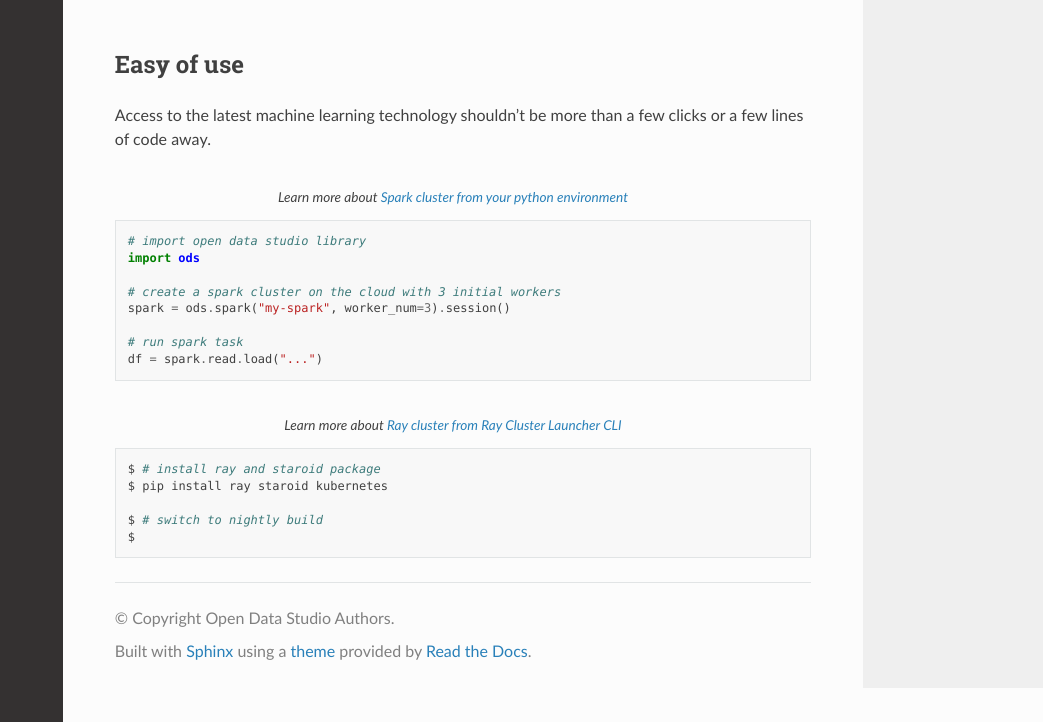
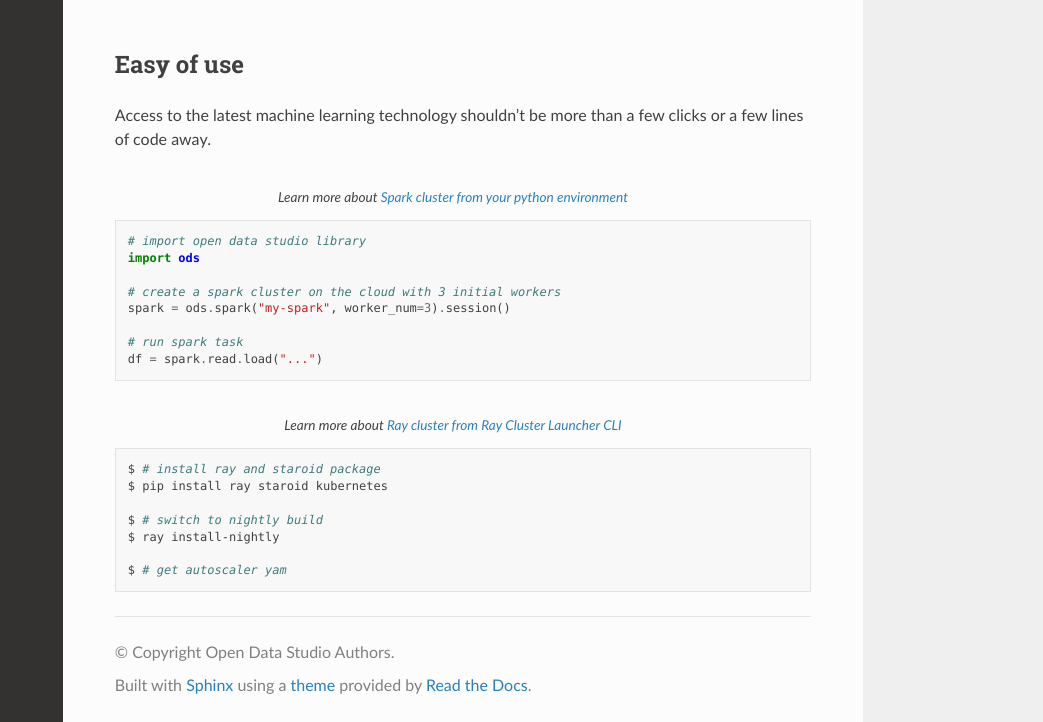
Before and after one commit to Forethoughts/forethoughts-datastudio, a Sphinx documentation site: the page built from docs/index.rst, in a window 1280 px wide and 900 px high, scrolled down 1680 px, cut to the strip 178-900 px from the top of the window. Shown: the whole strip, without its empty margins (237-1280 px from the left). Built offline with Sphinx 7.4.7 and the Read the Docs theme 2.0.0, drawn with Linux system fonts in a browser that asks for light colours.

Commit message:
Bump version: 0.3.2 → 0.3.3

```diff
--- a/docs/index.rst
+++ b/docs/index.rst
@@ -97,4 +97,6 @@ Access to the latest machine learning technology shouldn't be more than a few cl
    $ pip install ray staroid kubernetes
 
    $ # switch to nightly build
-   $
+   $ ray install-nightly
+
+   $ # get autoscaler yam
```
